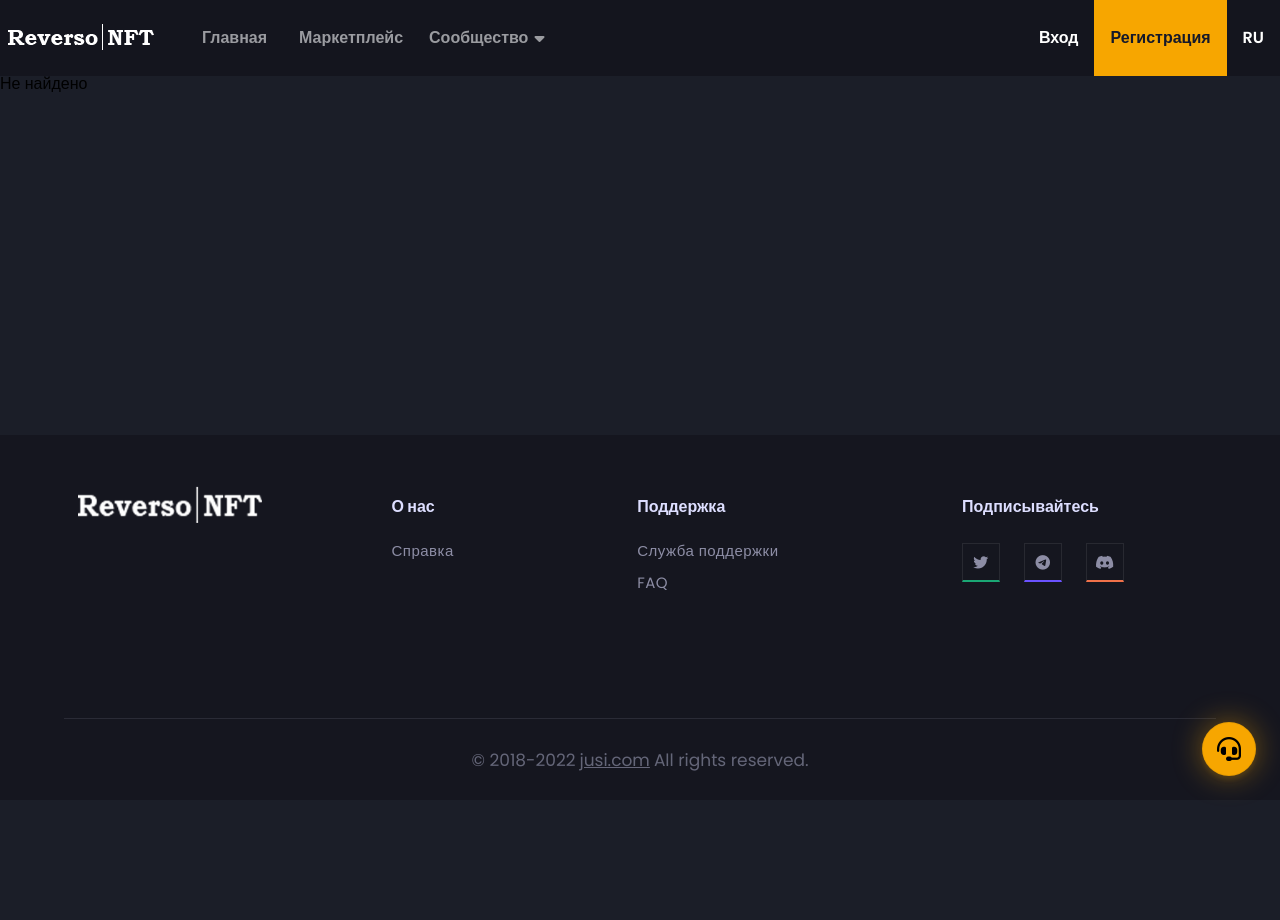
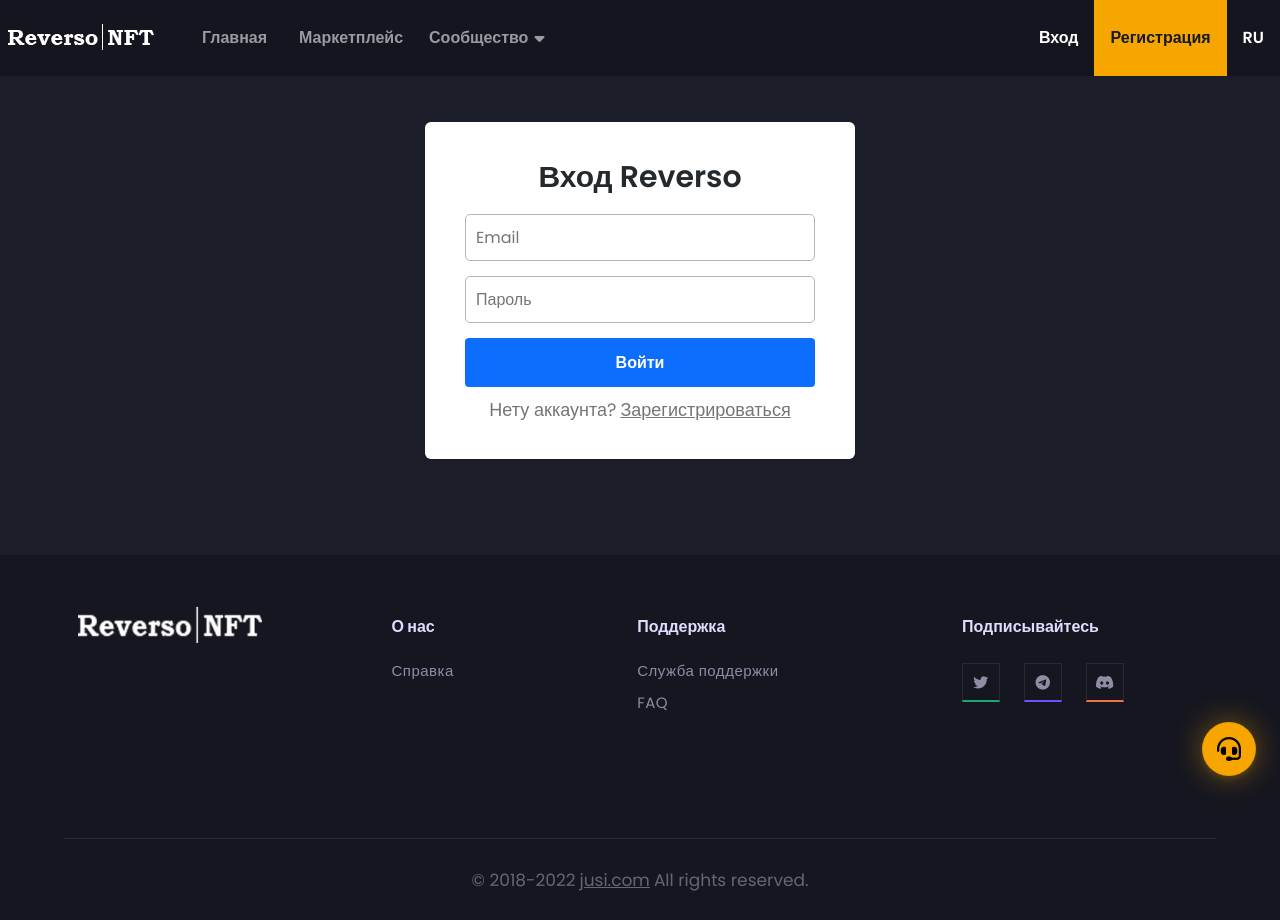
Before and after one commit to mikejusi/nft-react, a React (Create React App) app: page /auth in a window 1280 px wide. Before the commit the page ends 800 px from the top, so only its background shows below. Built offline with nearby package versions, Linux system fonts and the light colour scheme.

Commit message:
auth and reg pages

```diff
--- a/src/App.js
+++ b/src/App.js
@@ -9,6 +9,8 @@ import NoMatch from './pages/404';
 import Community from './pages/community';
 import Marketplace from './pages/marketplace';
 import Reference from './pages/reference';
+import Register from './pages/reg';
+import Auth from './pages/auth';
 
 function App() {
   return (
@@ -21,6 +23,8 @@ function App() {
             <Route path="/reference" element={<Reference />} />
             <Route path="/market" element={<Marketplace />} />
             <Route path="/community" element={<Community />} />
+            <Route path="/auth" element={<Auth />} />
+            <Route path="/register" element={<Register />} />
             <Route path="*" element={<NoMatch />} />
         </Routes>
         <Dialog />
--- a/src/index.css
+++ b/src/index.css
@@ -1603,3 +1603,80 @@ footer{
 .pt-46{
     padding-top: 46px;
 }
+
+/* auth */
+
+.auth__window{
+    background-color: white;
+    max-width: 700px;
+    min-width: 430px;
+    padding: 40px;
+    border-radius: 6px;
+}
+
+.title__window__wrap{
+    margin-bottom: 22px;
+}
+
+.title__window{
+    color: #23292d;
+    font-size: 30px;
+    font-weight: 600;
+    text-align: center;
+    margin-bottom: 10px;
+}
+
+.form__inputs{
+    display: grid;
+}
+
+.form__inputs input{
+    width: 100%;
+    padding: 10px;
+    margin-bottom: 15px;
+    border-radius: 5px;
+    font-size: 1rem;
+    outline: none;
+    border: 1px solid #b5b5b5;
+    transition: 125ms ease;
+}
+
+.form__inputs input:focus{
+    border-color: #0d6efd;
+    box-shadow: 0 0 0 2pt #0d6dfd8c;
+}
+
+.btn__cab{
+    background-color: #0d6efd;
+    color: white;
+    font-size: 16px;
+    font-weight: 600;
+    width: 100%;
+    padding: 12px;
+    border: none;
+    border-radius: 4px;
+    transition: .4s all;
+    cursor: pointer;
+}
+
+.btn__cab:hover{
+    opacity: .8;
+}
+
+.how-auth{
+    text-align: center;
+    font-size: 18px;
+    color: #757575;
+    margin-top: 14px;
+}
+
+.link__cab{
+    color: #757575;
+    margin-left: 4px;
+    text-decoration: underline;
+    transition: .3s all;
+}
+
+.link__cab:hover{
+    color: #4e4e4e;
+}
--- /dev/null
+++ b/src/pages/auth.jsx
@@ -0,0 +1,30 @@
+import { Link } from 'react-router-dom';
+
+function Auth() {
+    return (
+        <main className="main__wrap">
+            <div className="auth__window">
+                <div className="title__window__wrap">
+                    <h3 className="title__window">
+                        Вход Reverso
+                    </h3>
+                </div>
+                <form action="">
+                    <div className="form__inputs">
+                        <input placeholder="Email" />
+                        <input placeholder="Пароль" />
+                    </div>
+                    <div className="form__btn">
+                        <button className='btn__cab' type="submit">Войти</button>
+                        <p className='how-auth'>
+                            Нету аккаунта?
+                            <Link className="link__cab" to="/register">Зарегистрироваться </Link>
+                        </p>
+                    </div>
+                </form>
+            </div>
+        </main>
+     );
+}
+
+export default Auth;
--- /dev/null
+++ b/src/pages/reg.jsx
@@ -0,0 +1,33 @@
+import { Link } from 'react-router-dom';
+
+function Register() {
+    return (
+        <main className="main__wrap">
+            <div className="reg__window">
+                <div className="auth__window">
+                    <div className="title__window__wrap">
+                        <h3 className="title__window">
+                            Регистрация Reverso
+                        </h3>
+                    </div>
+                    <form action="">
+                        <div className="form__inputs">
+                            <input placeholder="Email" />
+                            <input placeholder="Пароль" />
+                            <input placeholder="Повторите пароль" />
+                        </div>
+                        <div className="form__btn">
+                            <button className='btn__cab' type="submit">Создать</button>
+                            <p className='how-auth'>
+                                Уже есть аккаунт?
+                                <Link className="link__cab" to="/auth">Войти </Link>
+                            </p>
+                        </div>
+                    </form>
+                </div>
+            </div>
+        </main>
+     );
+}
+
+export default Register;
```
